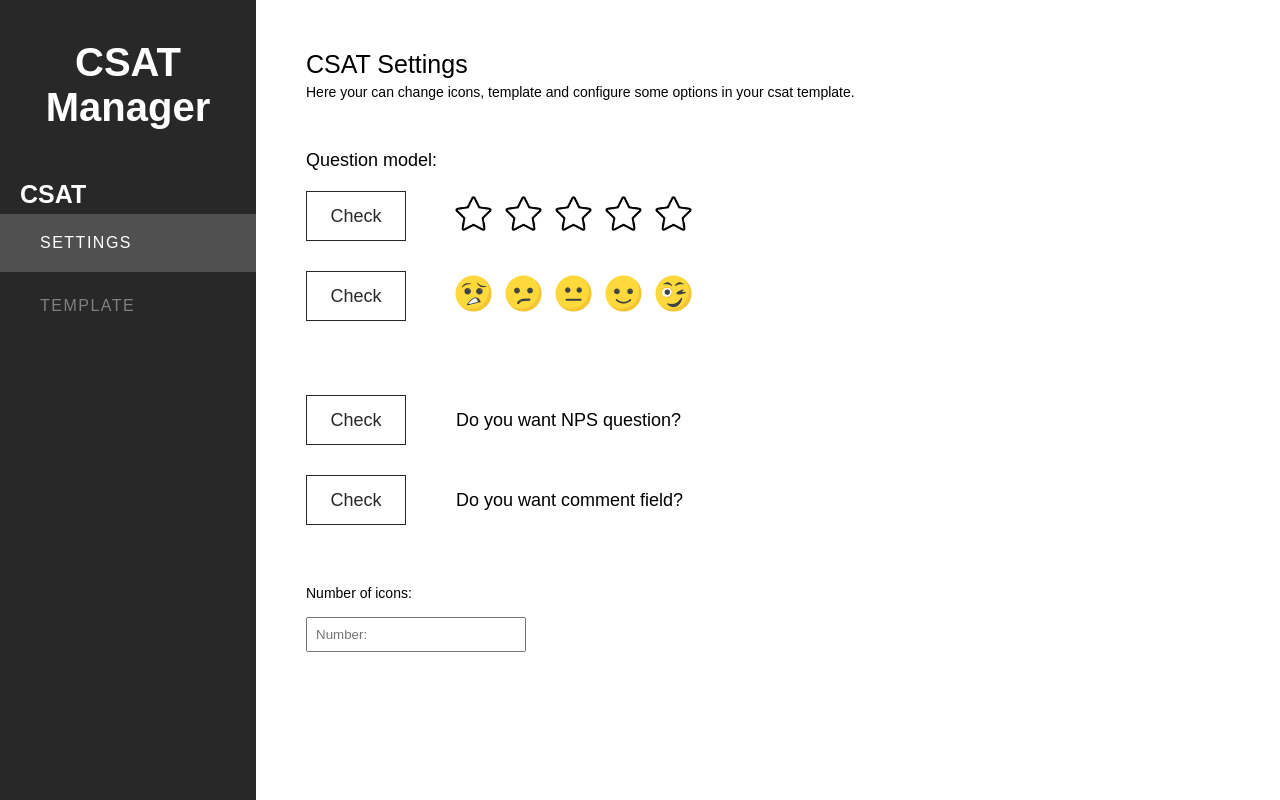
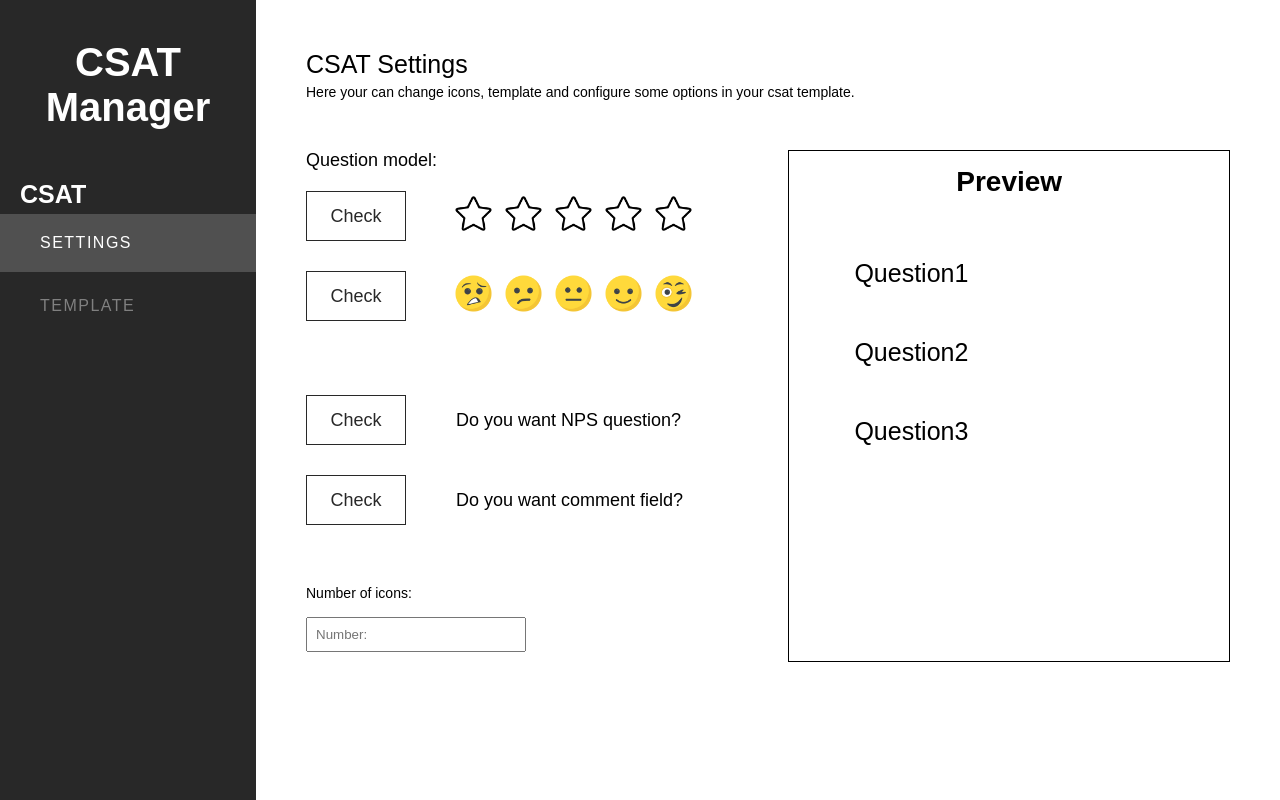
Before and after one commit to caamag/NPS_frontend, a React (Vite) app: page /csat/settings in a window 1280 px wide. Built offline with nearby package versions, Linux system fonts and the light colour scheme.

Commit message:
Enviando atualizações

```diff
--- /dev/null
+++ b/src/components/preview/index.tsx
@@ -0,0 +1,37 @@
+import React from 'react';
+import * as Css from './style'
+
+interface PrevieProps {
+    iconsList: string[];
+    numberIcons: string;
+    NPS: boolean;
+    comment: boolean;
+    questions?: string[]
+}
+
+const Preview: React.FC<PrevieProps> = ({ iconsList, numberIcons, NPS, comment }) => {
+
+    const questions = ['Question1', 'Question2', 'Question3'];
+    console.log(iconsList);
+
+
+    return (
+        <Css.PreviewContainer>
+            <h1 style={{ textAlign: 'center', fontSize: '28px' }}>Preview</h1><br />
+
+            {questions.map((question, index) => (
+                <Css.Question>
+                    <h2 key={index}>{question}</h2>
+                    <Css.iconsContainer>
+
+                    </Css.iconsContainer>
+
+                </Css.Question>
+            ))}
+
+        </Css.PreviewContainer>
+    )
+
+}
+
+export default Preview;
--- /dev/null
+++ b/src/components/preview/style.ts
@@ -0,0 +1,37 @@
+import styled from "styled-components";
+
+export const PreviewContainer = styled.div`
+    position: absolute;
+    height: 60vh;
+    width: 40%;
+    top: 150px;
+    right: 50px;
+    border: solid 1px black;
+    overflow-y: scroll;
+    padding: 15px;
+
+    @media screen and (max-width: 1150px) {
+        display: none;
+    }
+
+    @media screen and (min-width: 1500px) {
+        width: 600px;
+        left: 700px;
+    }
+`;
+
+export const Question = styled.div`
+    width: 100%;
+    margin: 0 auto;
+`
+
+export const iconsContainer = styled.div`
+    display: flex;
+    align-items: center;
+    margin-left: 50px;
+
+    img{
+        width: 40px;
+        height: 40px;
+    }
+`
--- a/src/pages/settings/index.tsx
+++ b/src/pages/settings/index.tsx
@@ -1,17 +1,16 @@
 import * as Css from './style'
+import { useState } from 'react';
 import { Button } from '../../global/button.style';
+import Preview from '../../components/preview';
+
+//icons
 import emptyStar from '../../assets/emptyStar.png'
 import yellowStar from '../../assets/yellowStar.png'
-
-//emojis
 import badEmoji from '../../assets/pessimo.png'
 import sadEmoji from '../../assets/triste.png'
 import neutralEmoji from '../../assets/neutro.png'
 import happyEmoji from '../../assets/feliz.png'
 import veryHappyEmoji from '../../assets/muito-feliz.png'
-
-
-import { useState } from 'react';
 
 const Settings = () => {
 
@@ -23,6 +22,8 @@ const Settings = () => {
     const [numberIcons, setNumberIcons] = useState<string>('')
 
     const emojiLis: string[] = [badEmoji, sadEmoji, neutralEmoji, happyEmoji, veryHappyEmoji]
+    const icons = modelIndex === 1 ? [emptyStar, yellowStar] : emojiLis;
+
 
     function handleClick(index: number) {
         setRating(index + 1)
@@ -106,6 +107,13 @@ const Settings = () => {
                     />
                 </label><br /><br />
             </Css.SettingsForm>
+
+            <Preview
+                iconsList={icons ? icons : [emptyStar, yellowStar]}
+                numberIcons={numberIcons}
+                NPS={true}
+                comment={true}
+            />
         </Css.SettingsContainer >
     )
 }
--- a/src/pages/settings/style.ts
+++ b/src/pages/settings/style.ts
@@ -4,6 +4,7 @@ export const SettingsContainer = styled.div`
     width: 80%;
     height: 100vh;
     position: relative;
+    overflow-y: scroll;
 
     h2{
         margin-top: 50px;
```
